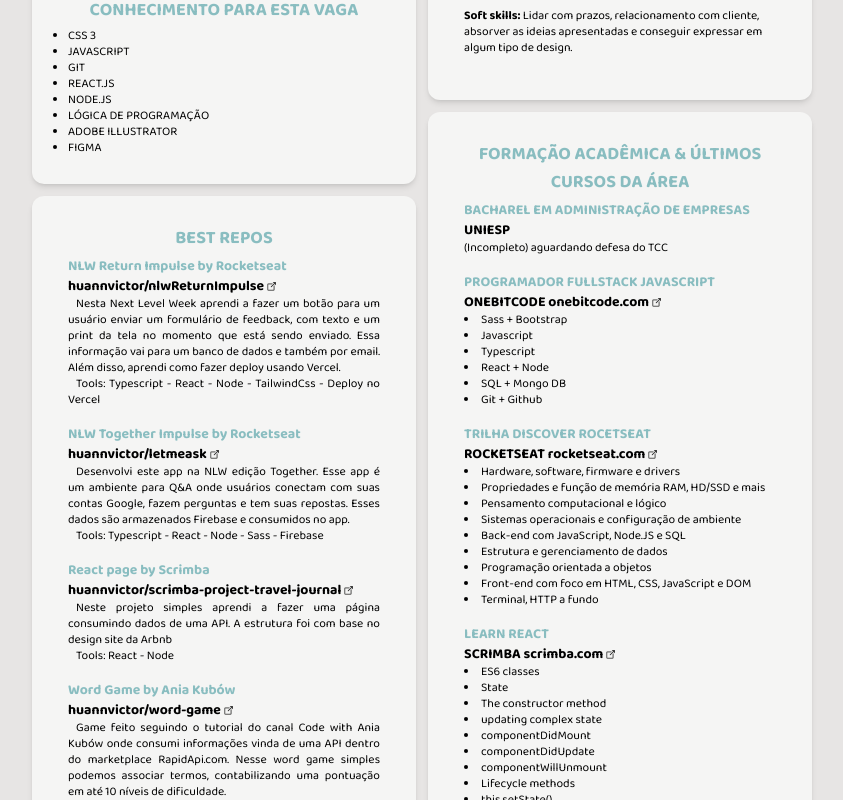
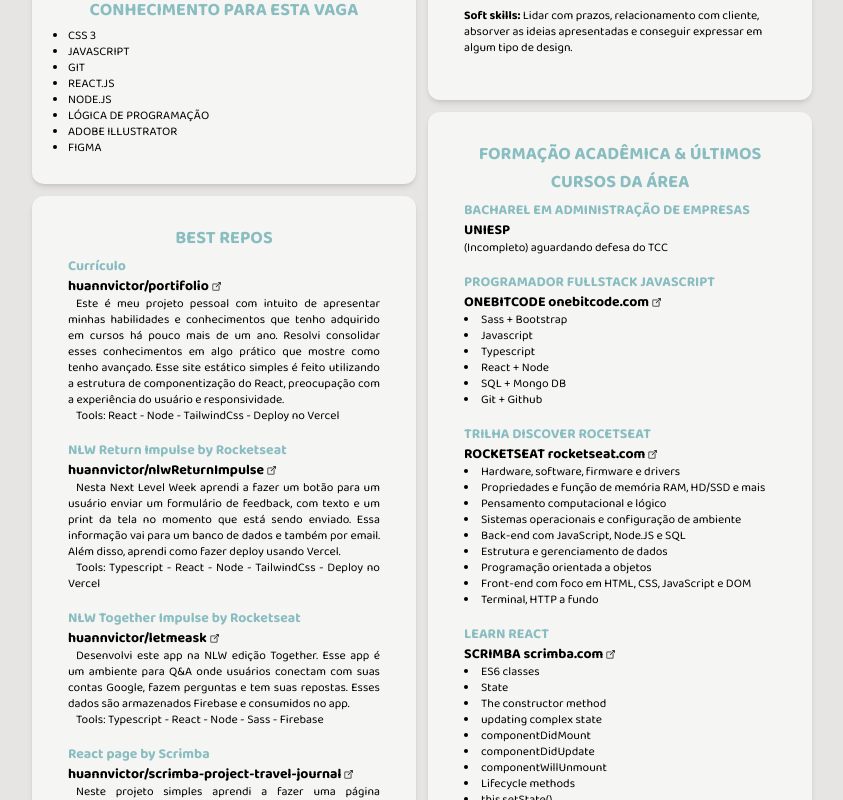
Before and after one commit to huannvictor/curriculo, a React (Create React App) app: page / in a window 1280 px wide. Shown: the part 518-1318 px from the top of the page, without its empty margins (218-1061 px from the left). Built offline with nearby package versions, Linux system fonts and the light colour scheme.

Commit message:
curriculo no best repos componet

```diff
--- a/src/components/BestRepos/content.js
+++ b/src/components/BestRepos/content.js
@@ -1,4 +1,11 @@
 export const reposContent = {
+  portfolio:{
+    title: "Currículo",
+    mask:"huannvictor/portifolio",
+    link:"https://github.com/huannvictor/portifolio",
+    description: "Este é meu projeto pessoal com intuito de apresentar minhas habilidades e conhecimentos que tenho adquirido em cursos há pouco mais de um ano. Resolvi consolidar esses conhecimentos em algo prático que mostre como tenho avançado. Esse site estático simples é feito utilizando a estrutura de componentização do React, preocupação com a experiência do usuário e responsividade.",
+    tools:"React - Node - TailwindCss - Deploy no Vercel"
+  },
   nlwReturnImpulse:{
     title: "NLW Return Impulse by Rocketseat",
     mask:"huannvictor/nlwReturnImpulse",
```
